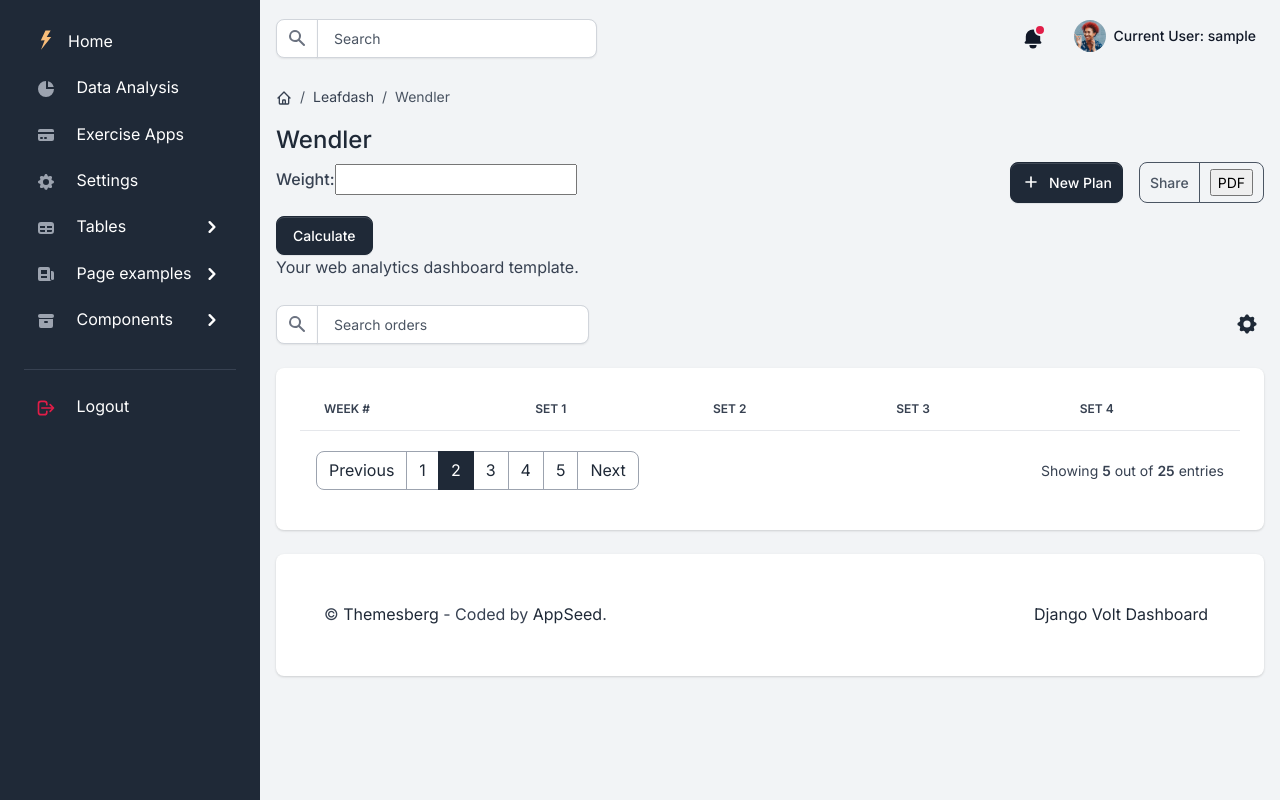
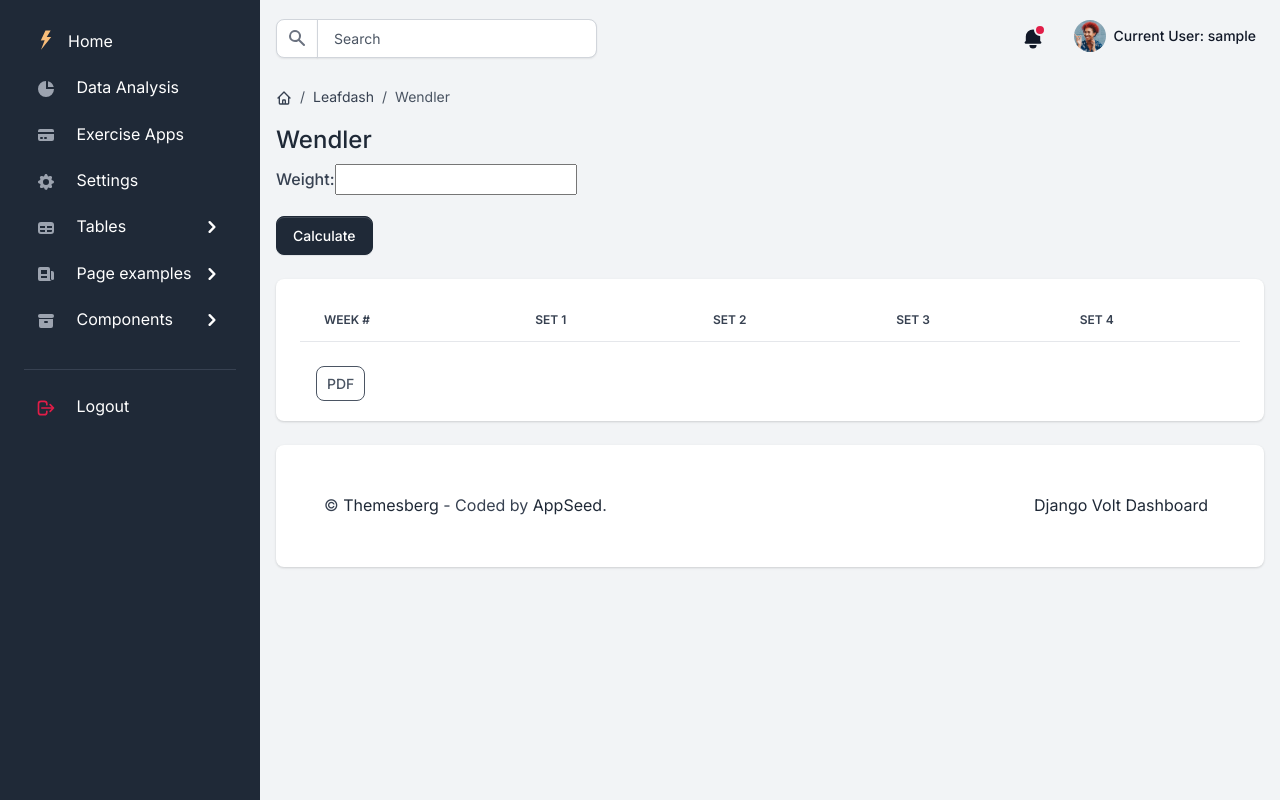
Before and after one commit to KyeongsupChoi/Leafdash, a Django app: page /wendler.html in a window 1280 px wide. Run offline with Django 3.2, Linux system fonts and the light colour scheme; the visitor is signed in with stand-in values (Sample User, id 1); lists and menus that the app fills with data are empty; parts of the project's set-up code (start-up, migrations or seed data) failed here and were passed over; some libraries are stand-ins or nearby versions.

Commit message:
Cleaned Wendler frontend

```diff
--- a/apps/templates/home/wendler.html
+++ b/apps/templates/home/wendler.html
@@ -27,56 +27,12 @@
               <p>
               {{ form }}
               </p>
-
               <button class="btn btn-primary" type="submit">Calculate</button>
           </form>
-          <p class="mb-0">Your web analytics dashboard template.</p>
-      </div>
-      <div class="btn-toolbar mb-2 mb-md-0">
-          <a href="#" class="btn btn-sm btn-gray-800 d-inline-flex align-items-center">
-              <svg class="icon icon-xs me-2" fill="none" stroke="currentColor" viewBox="0 0 24 24" xmlns="http://www.w3.org/2000/svg"><path stroke-linecap="round" stroke-linejoin="round" stroke-width="2" d="M12 6v6m0 0v6m0-6h6m-6 0H6"></path></svg>
-              New Plan
-          </a>
-          <div class="btn-group ms-2 ms-lg-3">
-              <button type="button" class="btn btn-sm btn-outline-gray-600">Share</button>
-              <form type="button" class="btn btn-sm btn-outline-gray-600" action="export/">
-                    <input type="submit" value="PDF" />
-                </form>
-          </div>
-      </div>
-  </div>
-
-  <div class="table-settings mb-4">
-      <div class="row align-items-center justify-content-between">
-          <div class="col col-md-6 col-lg-3 col-xl-4">
-              <div class="input-group me-2 me-lg-3 fmxw-400">
-                  <span class="input-group-text">
-                      <svg class="icon icon-xs" x-description="Heroicon name: solid/search" xmlns="http://www.w3.org/2000/svg" viewBox="0 0 20 20" fill="currentColor" aria-hidden="true">
-                          <path fill-rule="evenodd" d="M8 4a4 4 0 100 8 4 4 0 000-8zM2 8a6 6 0 1110.89 3.476l4.817 4.817a1 1 0 01-1.414 1.414l-4.816-4.816A6 6 0 012 8z" clip-rule="evenodd"></path>
-                      </svg>
-                  </span>
-                  <input type="text" class="form-control" placeholder="Search orders">
-              </div>
-          </div>
-          <div class="col-4 col-md-2 col-xl-1 ps-md-0 text-end">
-              <div class="dropdown">
-                  <button class="btn btn-link text-dark dropdown-toggle dropdown-toggle-split m-0 p-1" data-bs-toggle="dropdown" aria-haspopup="true" aria-expanded="false">
-                      <svg class="icon icon-sm" fill="currentColor" viewBox="0 0 20 20" xmlns="http://www.w3.org/2000/svg"><path fill-rule="evenodd" d="M11.49 3.17c-.38-1.56-2.6-1.56-2.98 0a1.532 1.532 0 01-2.286.948c-1.372-.836-2.942.734-2.106 2.106.54.886.061 2.042-.947 2.287-1.561.379-1.561 2.6 0 2.978a1.532 1.532 0 01.947 2.287c-.836 1.372.734 2.942 2.106 2.106a1.532 1.532 0 012.287.947c.379 1.561 2.6 1.561 2.978 0a1.533 1.533 0 012.287-.947c1.372.836 2.942-.734 2.106-2.106a1.533 1.533 0 01.947-2.287c1.561-.379 1.561-2.6 0-2.978a1.532 1.532 0 01-.947-2.287c.836-1.372-.734-2.942-2.106-2.106a1.532 1.532 0 01-2.287-.947zM10 13a3 3 0 100-6 3 3 0 000 6z" clip-rule="evenodd"></path></svg>
-                      <span class="visually-hidden">Toggle Dropdown</span>
-                  </button>
-                  <div class="dropdown-menu dropdown-menu-xs dropdown-menu-end pb-0">
-                      <span class="small ps-3 fw-bold text-dark">Show</span>
-                      <a class="dropdown-item d-flex align-items-center fw-bold" href="#">10 <svg class="icon icon-xxs ms-auto" fill="currentColor" viewBox="0 0 20 20" xmlns="http://www.w3.org/2000/svg"><path fill-rule="evenodd" d="M16.707 5.293a1 1 0 010 1.414l-8 8a1 1 0 01-1.414 0l-4-4a1 1 0 011.414-1.414L8 12.586l7.293-7.293a1 1 0 011.414 0z" clip-rule="evenodd"></path></svg></a>
-                      <a class="dropdown-item fw-bold" href="#">20</a>
-                      <a class="dropdown-item fw-bold rounded-bottom" href="#">30</a>
-                  </div>
-              </div>
-          </div>
       </div>
   </div>
 
   <div class="card card-body border-0 shadow table-wrapper table-responsive">
-
       <table class="table table-hover">
           <thead>
               <tr>
@@ -98,33 +54,13 @@
               {% endfor %}
           </tbody>
       </table>
-      <div class="card-footer px-3 border-0 d-flex flex-column flex-lg-row align-items-center justify-content-between">
-          <nav aria-label="Page navigation example">
-              <ul class="pagination mb-0">
-                  <li class="page-item">
-                      <a class="page-link" href="#">Previous</a>
-                  </li>
-                  <li class="page-item">
-                      <a class="page-link" href="#">1</a>
-                  </li>
-                  <li class="page-item active">
-                      <a class="page-link" href="#">2</a>
-                  </li>
-                  <li class="page-item">
-                      <a class="page-link" href="#">3</a>
-                  </li>
-                  <li class="page-item">
-                      <a class="page-link" href="#">4</a>
-                  </li>
-                  <li class="page-item">
-                      <a class="page-link" href="#">5</a>
-                  </li>
-                  <li class="page-item">
-                      <a class="page-link" href="#">Next</a>
-                  </li>
-              </ul>
-          </nav>
-          <div class="fw-normal small mt-4 mt-lg-0">Showing <b>5</b> out of <b>25</b> entries</div>
+      <br>
+      <div class="btn-toolbar mb-2 mb-md-0">
+          <div class="btn-group ms-2 ms-lg-3">
+              <form action="export/">
+                    <input class="btn btn-sm btn-outline-gray-600" type="submit" value="PDF" />
+              </form>
+          </div>
       </div>
   </div>
 
--- a/apps/wendler/views.py
+++ b/apps/wendler/views.py
@@ -43,10 +43,10 @@ def some_view(request):
     empty_list = []
 
     empty_list.append(['Week No.', 'Set 1', "Set 2", "Set 3", "Set 4"])
-    empty_list.append(['Week 1'] + list(global_wendler_list['week1'].values()))
-    empty_list.append(['Week 2'] + list(global_wendler_list['week2'].values()))
-    empty_list.append(['Week 3'] + list(global_wendler_list['week3'].values()))
-    empty_list.append(['Week 4'] + list(global_wendler_list['week4'].values()))
+    empty_list.append(['Week 1'] + list(global_wendler_list['Week 1'].values()))
+    empty_list.append(['Week 2'] + list(global_wendler_list['Week 2'].values()))
+    empty_list.append(['Week 3'] + list(global_wendler_list['Week 3'].values()))
+    empty_list.append(['Week 4'] + list(global_wendler_list['Week 4'].values()))
 
     print(empty_list)
 
@@ -114,30 +114,34 @@ def wendler_view(request):
                 else:
                     calc_num = calc_num + 2.5 - (calc_num % 2.5)
 
+                # Conditional for replacing negatives with zeros
+                if calc_num < 0:
+                    calc_num = 0
+
                 # Assigning weight value to the percentage key
                 calculated_dict[num] = calc_num
 
             # Initializes a dictionary for containing calculated exercise sets
             exercise_dict = {
-                'week1': {'set1': str(calculated_dict[0.4]) + 'kgx5',
-                          'set2': str(calculated_dict[0.65]) + 'kgx5',
-                          'set3': str(calculated_dict[0.75]) + 'kgx5',
-                          'set4': str(calculated_dict[0.85]) + 'kgx5'},
+                'Week 1': {'Set 1': str(calculated_dict[0.4]) + 'kgx5',
+                          'Set 2': str(calculated_dict[0.65]) + 'kgx5',
+                          'Set 3': str(calculated_dict[0.75]) + 'kgx5',
+                          'Set 4': str(calculated_dict[0.85]) + 'kgx5'},
 
-                'week2': {'set1': str(calculated_dict[0.4]) + 'kgx3',
-                          'set2': str(calculated_dict[0.7]) + 'kgx3',
-                          'set3': str(calculated_dict[0.8]) + 'kgx3',
-                          'set4': str(calculated_dict[0.9]) + 'kgx3'},
+                'Week 2': {'Set 1': str(calculated_dict[0.4]) + 'kgx3',
+                          'Set 2': str(calculated_dict[0.7]) + 'kgx3',
+                          'Set 3': str(calculated_dict[0.8]) + 'kgx3',
+                          'Set 4': str(calculated_dict[0.9]) + 'kgx3'},
 
-                'week3': {'set1': str(calculated_dict[0.4]) + 'kgx5',
-                          'set2': str(calculated_dict[0.75]) + 'kgx5',
-                          'set3': str(calculated_dict[0.85]) + 'kgx3',
-                          'set4': str(calculated_dict[0.95]) + 'kgx1'},
+                'Week 3': {'Set 1': str(calculated_dict[0.4]) + 'kgx5',
+                          'Set 2': str(calculated_dict[0.75]) + 'kgx5',
+                          'Set 3': str(calculated_dict[0.85]) + 'kgx3',
+                          'Set 4': str(calculated_dict[0.95]) + 'kgx1'},
 
-                'week4': {'set1': str(calculated_dict[0.4]) + 'kgx5',
-                          'set2': str(calculated_dict[0.4]) + 'kgx5',
-                          'set3': str(calculated_dict[0.5]) + 'kgx5',
-                          'set4': str(calculated_dict[0.6]) + 'kgx5'},
+                'Week 4': {'Set 1': str(calculated_dict[0.4]) + 'kgx5',
+                          'Set 2': str(calculated_dict[0.4]) + 'kgx5',
+                          'Set 3': str(calculated_dict[0.5]) + 'kgx5',
+                          'Set 4': str(calculated_dict[0.6]) + 'kgx5'},
             }
 
             global_wendler_list = exercise_dict
```
Lines whose indentation alone changed are shown as unchanged.
